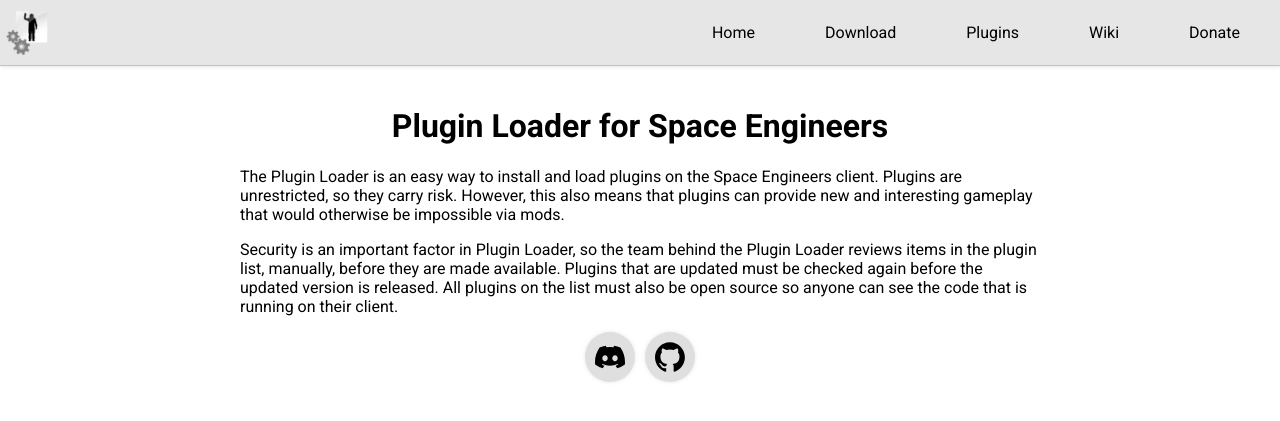
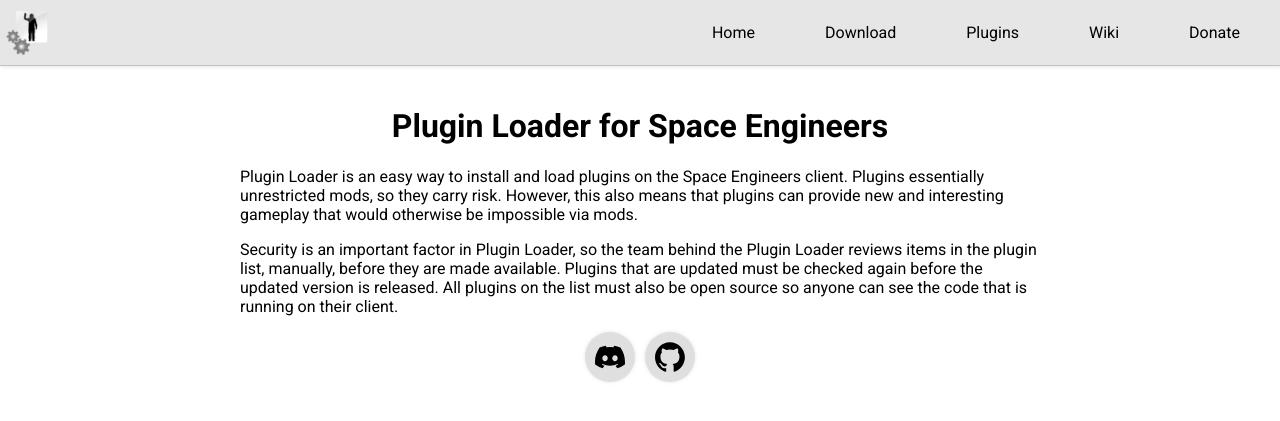
Before and after one commit to sepluginloader/sepluginloader.github.io, a Jekyll site: the page built from index.html, in a window 1280 px wide. Shown: the top 421 px of the page. Built offline with Jekyll 4.4.1, drawn with Linux system fonts in a browser that asks for light colours.

Commit message:
Update index.html

```diff
--- a/index.html
+++ b/index.html
@@ -3,7 +3,7 @@ title: SE Plugin Loader
 ---
 <h1>Plugin Loader for Space Engineers</h1>
 <p>
-	The Plugin Loader is an easy way to install and load plugins on the Space Engineers client. Plugins are unrestricted, so they carry risk. However, this also means that plugins can provide new and interesting gameplay that would otherwise be impossible via mods.
+	Plugin Loader is an easy way to install and load plugins on the Space Engineers client. Plugins essentially unrestricted mods, so they carry risk. However, this also means that plugins can provide new and interesting gameplay that would otherwise be impossible via mods.
 </p>
 <p>
 	Security is an important factor in Plugin Loader, so the team behind the Plugin Loader reviews items in the plugin list, manually, before they are made available. Plugins that are updated must be checked again before the updated version is released. All plugins on the list must also be open source so anyone can see the code that is running on their client.
```
